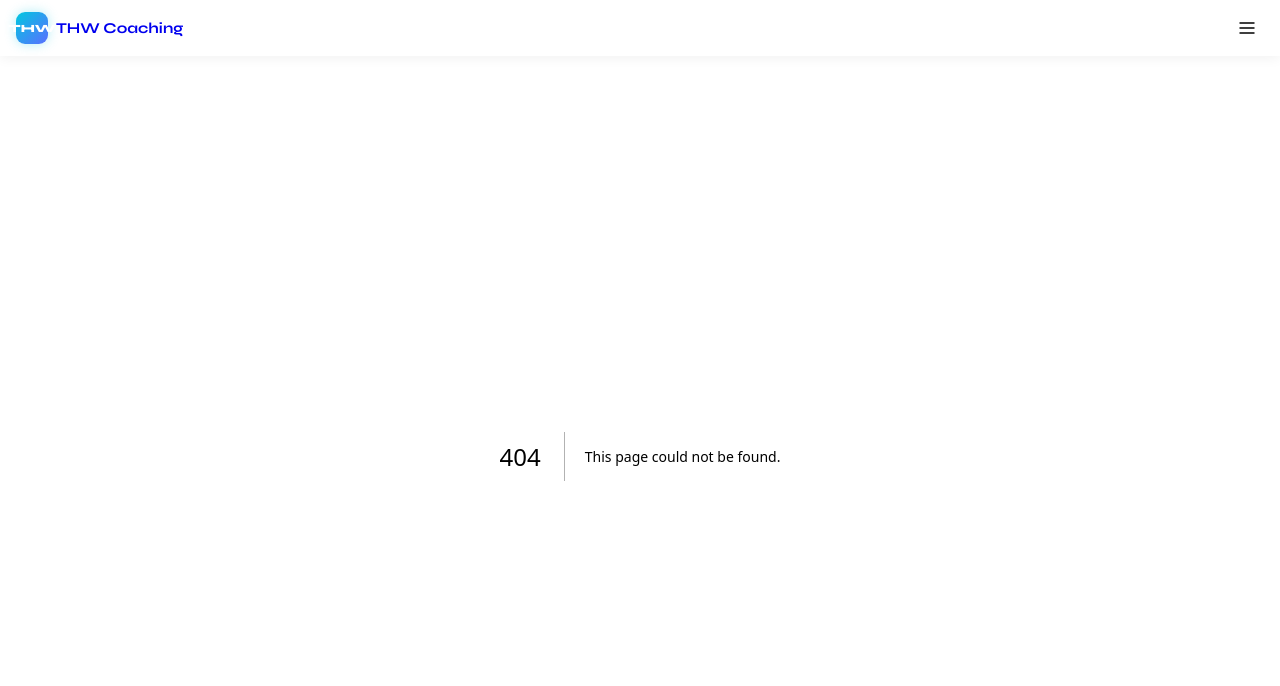
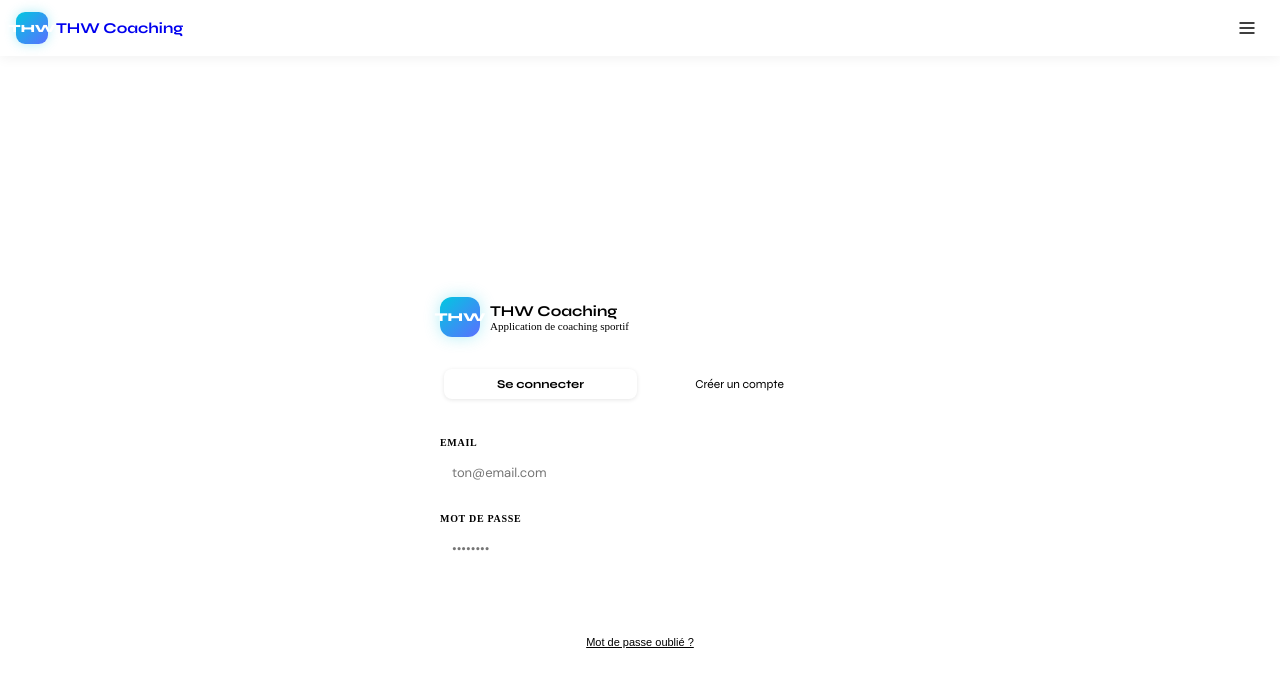
Before and after one commit to alexandreet92-lang/thw-appli, a Next.js app: page /login in a window 1280 px wide. Before the commit this address had no page. Shown: the top 686 px of the page. Built offline with nearby package versions, Linux system fonts and the light colour scheme.

Commit message:
Create page.tsx

```diff
--- /dev/null
+++ b/src/app/login/page.tsx
@@ -0,0 +1,166 @@
+'use client'
+
+import { useState } from 'react'
+import { useRouter } from 'next/navigation'
+import { createClient } from '@/lib/supabase/client'
+
+export default function LoginPage() {
+  const router = useRouter()
+  const [mode,     setMode]     = useState<'login'|'signup'>('login')
+  const [email,    setEmail]    = useState('')
+  const [password, setPassword] = useState('')
+  const [loading,  setLoading]  = useState(false)
+  const [error,    setError]    = useState<string|null>(null)
+  const [success,  setSuccess]  = useState<string|null>(null)
+
+  async function handleSubmit() {
+    setLoading(true)
+    setError(null)
+    setSuccess(null)
+
+    const supabase = createClient()
+
+    if (mode === 'login') {
+      const { error } = await supabase.auth.signInWithPassword({ email, password })
+      if (error) {
+        setError('Email ou mot de passe incorrect.')
+      } else {
+        router.push('/profile')
+        router.refresh()
+      }
+    } else {
+      const { error } = await supabase.auth.signUp({
+        email,
+        password,
+        options: { emailRedirectTo: `${window.location.origin}/profile` }
+      })
+      if (error) {
+        setError(error.message)
+      } else {
+        setSuccess('Compte créé ! Vérifie ton email pour confirmer ton compte.')
+      }
+    }
+
+    setLoading(false)
+  }
+
+  return (
+    <div style={{
+      minHeight: '100vh',
+      display: 'flex',
+      alignItems: 'center',
+      justifyContent: 'center',
+      background: 'var(--bg)',
+      padding: 16,
+    }}>
+      <div style={{
+        background: 'var(--bg-card)',
+        border: '1px solid var(--border)',
+        borderRadius: 20,
+        padding: 32,
+        maxWidth: 400,
+        width: '100%',
+        boxShadow: 'var(--shadow-card)',
+      }}>
+
+        {/* Logo */}
+        <div style={{ display:'flex', alignItems:'center', gap:10, marginBottom:28 }}>
+          <div style={{ width:40, height:40, borderRadius:12, background:'linear-gradient(135deg,#00c8e0,#5b6fff)', display:'flex', alignItems:'center', justifyContent:'center', fontFamily:'Syne,sans-serif', fontWeight:800, fontSize:12, color:'#fff', boxShadow:'0 0 16px rgba(0,200,224,0.3)' }}>
+            THW
+          </div>
+          <div>
+            <p style={{ fontFamily:'Syne,sans-serif', fontWeight:700, fontSize:15, color:'var(--text)', margin:0, lineHeight:1.2 }}>THW Coaching</p>
+            <p style={{ fontSize:11, color:'var(--text-dim)', margin:0 }}>Application de coaching sportif</p>
+          </div>
+        </div>
+
+        {/* Tabs */}
+        <div style={{ display:'flex', gap:6, marginBottom:24, background:'var(--bg-card2)', borderRadius:10, padding:4 }}>
+          {(['login','signup'] as const).map(m=>(
+            <button
+              key={m}
+              onClick={()=>{ setMode(m); setError(null); setSuccess(null) }}
+              style={{
+                flex:1, padding:'8px', borderRadius:8, border:'none', cursor:'pointer',
+                background: mode===m ? 'var(--bg-card)' : 'transparent',
+                color: mode===m ? 'var(--text)' : 'var(--text-dim)',
+                fontFamily:'Syne,sans-serif', fontSize:12, fontWeight:mode===m?700:400,
+                boxShadow: mode===m ? '0 1px 4px rgba(0,0,0,0.1)' : 'none',
+                transition:'all 0.15s',
+              }}>
+              {m==='login' ? 'Se connecter' : 'Créer un compte'}
+            </button>
+          ))}
+        </div>
+
+        {/* Form */}
+        <div style={{ display:'flex', flexDirection:'column', gap:12 }}>
+          <div>
+            <p style={{ fontSize:10, fontWeight:600, textTransform:'uppercase' as const, letterSpacing:'0.07em', color:'var(--text-dim)', marginBottom:6 }}>Email</p>
+            <input
+              type="email"
+              value={email}
+              onChange={e=>setEmail(e.target.value)}
+              placeholder="ton@email.com"
+              onKeyDown={e=>e.key==='Enter'&&handleSubmit()}
+              style={{ width:'100%', padding:'10px 12px', borderRadius:10, border:'1px solid var(--border)', background:'var(--input-bg)', color:'var(--text)', fontSize:13, outline:'none', fontFamily:'DM Sans,sans-serif' }}
+            />
+          </div>
+          <div>
+            <p style={{ fontSize:10, fontWeight:600, textTransform:'uppercase' as const, letterSpacing:'0.07em', color:'var(--text-dim)', marginBottom:6 }}>Mot de passe</p>
+            <input
+              type="password"
+              value={password}
+              onChange={e=>setPassword(e.target.value)}
+              placeholder="••••••••"
+              onKeyDown={e=>e.key==='Enter'&&handleSubmit()}
+              style={{ width:'100%', padding:'10px 12px', borderRadius:10, border:'1px solid var(--border)', background:'var(--input-bg)', color:'var(--text)', fontSize:13, outline:'none', fontFamily:'DM Sans,sans-serif' }}
+            />
+          </div>
+
+          {error && (
+            <div style={{ padding:'9px 12px', borderRadius:9, background:'rgba(239,68,68,0.08)', border:'1px solid rgba(239,68,68,0.2)', color:'#ef4444', fontSize:12 }}>
+              {error}
+            </div>
+          )}
+
+          {success && (
+            <div style={{ padding:'9px 12px', borderRadius:9, background:'rgba(34,197,94,0.08)', border:'1px solid rgba(34,197,94,0.2)', color:'#22c55e', fontSize:12 }}>
+              {success}
+            </div>
+          )}
+
+          <button
+            onClick={handleSubmit}
+            disabled={loading || !email || !password}
+            style={{
+              width:'100%', padding:'12px', borderRadius:11,
+              background: loading||!email||!password ? 'var(--border)' : 'linear-gradient(135deg,#00c8e0,#5b6fff)',
+              border:'none', color:'#fff',
+              fontFamily:'Syne,sans-serif', fontWeight:700, fontSize:14,
+              cursor: loading||!email||!password ? 'not-allowed' : 'pointer',
+              marginTop:4, transition:'all 0.15s',
+            }}>
+            {loading ? 'Chargement...' : mode==='login' ? 'Se connecter' : 'Créer mon compte'}
+          </button>
+
+          {mode==='login' && (
+            <button
+              onClick={async()=>{
+                if (!email) { setError('Entre ton email d\'abord.'); return }
+                setLoading(true)
+                const supabase = createClient()
+                const { error } = await supabase.auth.resetPasswordForEmail(email, { redirectTo:`${window.location.origin}/profile` })
+                setLoading(false)
+                if (error) setError(error.message)
+                else setSuccess('Email de réinitialisation envoyé !')
+              }}
+              style={{ background:'none', border:'none', color:'var(--text-dim)', fontSize:11, cursor:'pointer', textDecoration:'underline', padding:0, textAlign:'center' as const }}>
+              Mot de passe oublié ?
+            </button>
+          )}
+        </div>
+      </div>
+    </div>
+  )
+}
```
